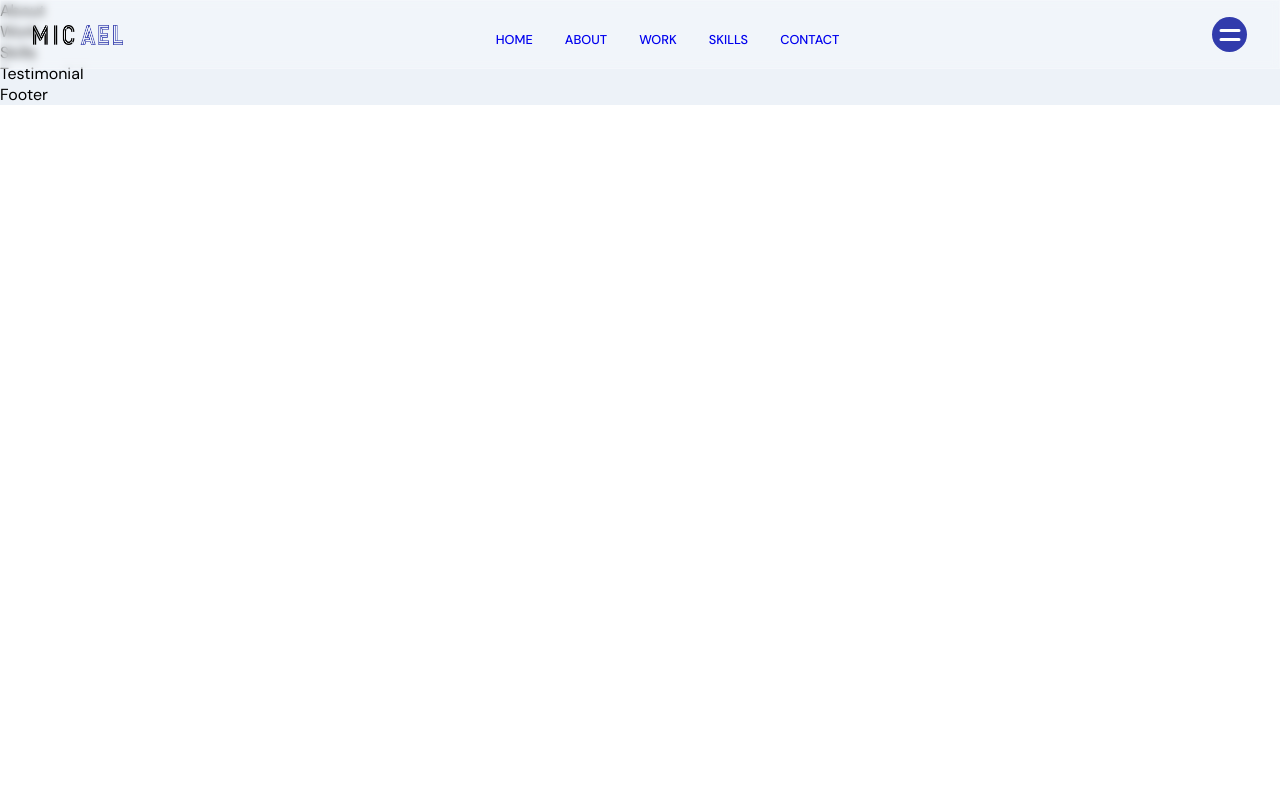
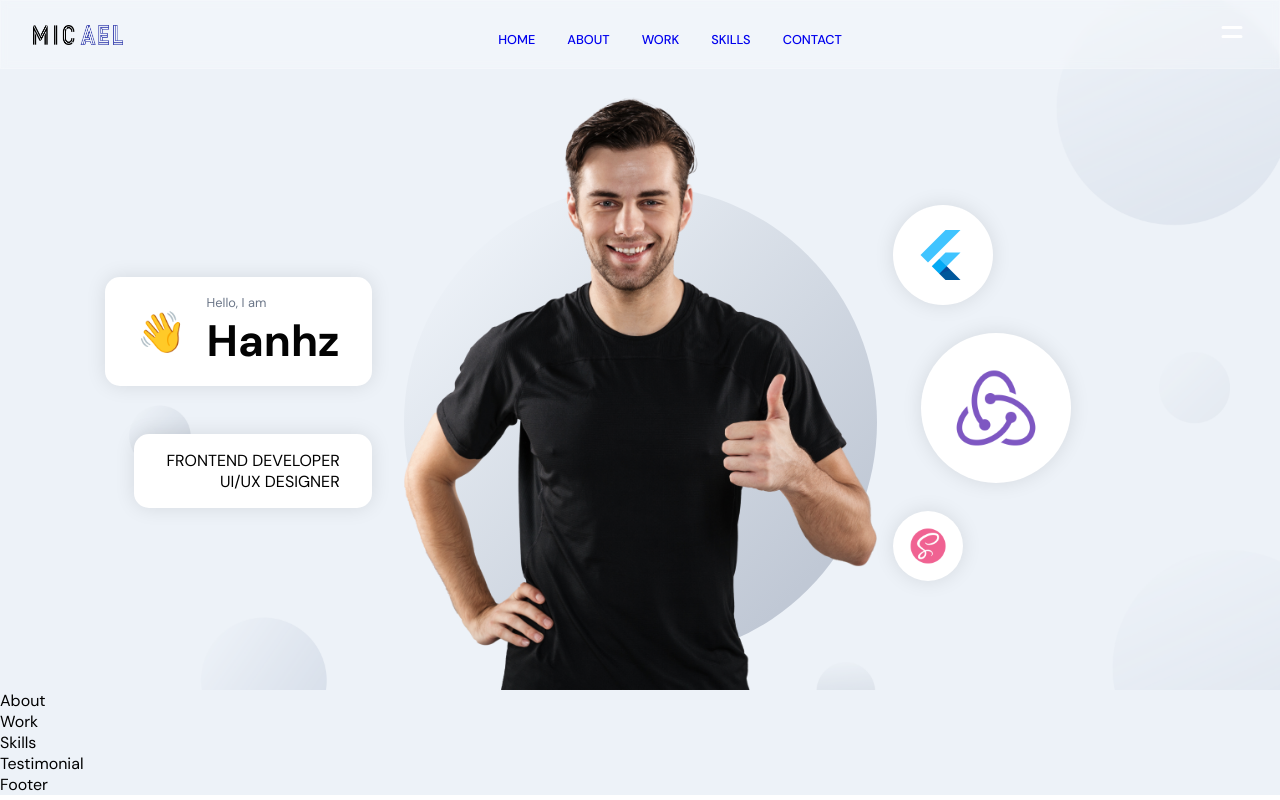
Before and after one commit to Hanhz2707/portfolio, a React (Create React App) app in the folder frontend_react/: page / in a window 1280 px wide. Built offline with nearby package versions, Linux system fonts and the light colour scheme.

Commit message:
updating navbar and header

```diff
--- a/frontend_react/src/components/Navbar/Navbar.jsx
+++ b/frontend_react/src/components/Navbar/Navbar.jsx
@@ -37,13 +37,15 @@
                             transition={{duration: 0.85, ease: 'easeOut'}}
                             className='app__navbar-menu--mobile'
                         >
-                            <HiX onClick={() => setToggle(false)} size={30} color='white'/>
+                            <HiX onClick={() => setToggle(false)}/>
+                            <ul>
                             {['home', 'about', 'work', 'skills', 'contact'].map((item) => (
                                 <li key={item}>
                                      {/* Using anchor tag to navigate to the respective section and close the menu => setToggle(false) */}
                                     <a onClick={() => setToggle(false)} href={`#${item}`}>{item}</a>
                                 </li>
                             ))}
+                            </ul>
                         </motion.div>
                     )
                 }
--- a/frontend_react/src/components/Navbar/Navbar.scss
+++ b/frontend_react/src/components/Navbar/Navbar.scss
@@ -81,22 +81,3 @@
         display: none;
     }
 }
-
-.app__navbar-menu {
-    width: 35px;
-    height: 35px;
-    border-radius: 50%;
-    position: relative;
-
-    display: flex;
-    justify-content: center;
-    align-items: center;
-    background:  var(--secondary-color);
-
-
-    @media screen and (max-width: 900px) {
-        display: block;
-        cursor: pointer;
-        font-size: 1.5rem;
-    }
-}
--- a/frontend_react/src/container/Header/Header.jsx
+++ b/frontend_react/src/container/Header/Header.jsx
@@ -1,10 +1,66 @@
 import React from 'react';
 import './Header.scss';
+import {motion} from 'framer-motion';
+import {images} from '../../constants';
+
+
+
+const scaleVariants = {
+  whileInView: {scale: [0, 1],opacity: [0, 1], transition: {duration: 1, ease: 'easeInOut'}}
+};
 
 const Header = () => {
-  return
-  (
-    <div>Header</div>
+  return (
+
+    <div id='home' className='app__header app__flex'>
+      <motion.div
+        whileInView={{x: [-100, 0], opacity: [0, 1], transition: {duration: 1.5}}}
+        transition={{duration: 0.5}}
+        className='app__header-info'
+      >
+        <div className='app__header-badge'>
+          <div className='badge-cmp app__flex'>
+            <span>👋</span>
+            <div style={{marginLeft: 20}}>
+              <p className='p-text'>Hello, I am</p>
+              <h1 className='head-text'>Hanhz</h1>
+            </div>
+          </div>
+          <div className='tag-cmp app__flex'>
+            <p className='tag-text'>Frontend Developer</p>
+            <p className='tag-text'>UI/UX Designer</p>
+          </div>
+
+        </div>
+
+      </motion.div>
+      <motion.div
+        whileInView={{opacity: [0, 1]}}
+        transition={{duration: 0.5, delayChildren: 0.5}}
+        className='app__header-img'>
+        <img src={images.profile} alt='profile_bg' />
+        <motion.img
+          whileInView={{scale: [0, 1]}}
+          transition={{duration: 1, ease: 'easeInOut'}}
+          src={images.circle}
+          alt='profile_circle'
+          className='overlay_circle'
+        />
+      </motion.div>
+
+      <motion.div
+        variant={scaleVariants}
+        whileInView={scaleVariants.whileInView}
+        className='app__header-circles'
+      >
+        {[images.flutter, images.redux, images.sass].map((circle, index) => (
+          <div className='circle-cmp app__flex' key={`circle-${index}`}>
+            <img src={circle} alt="circle" />
+          </div>
+        ))}
+
+      </motion.div>
+    </div>
   );
 };
 
--- a/frontend_react/src/container/Header/Header.scss
+++ b/frontend_react/src/container/Header/Header.scss
@@ -0,0 +1,196 @@
+#home {
+    position: relative;
+    background: url("../../assets/bgIMG.png");
+    background-size: cover;
+    background-position: center;
+    background-repeat: repeat;
+
+    // disable the default padding styles
+    .app__wrapper {
+      padding: 0;
+
+      .copyright {
+        display: none;
+      }
+    }
+  }
+
+  .app__header {
+    flex: 1;
+    width: 100%;
+    height: 100%;
+    flex-direction: row;
+
+    padding: 6rem 2rem 0rem;
+
+    @media screen and (min-width: 2000px) {
+      padding-top: 8rem;
+    }
+
+    @media screen and (max-width: 1200px) {
+      flex-direction: column;
+    }
+
+    @media screen and (max-width: 450px) {
+      padding: 6rem 1rem 2rem;
+    }
+  }
+
+  .app__header-info {
+    flex: 0.65;
+    display: flex;
+    flex-direction: column;
+    justify-content: flex-start;
+    align-items: flex-start;
+    height: 100%;
+
+    margin: 0 2rem;
+
+    @media screen and (max-width: 1200px) {
+      width: 100%;
+      margin-right: 0rem;
+    }
+  }
+
+  .app__header-badge {
+    width: 100%;
+    display: flex;
+    justify-content: flex-end;
+    align-items: flex-end;
+    flex-direction: column;
+
+    .badge-cmp,
+    .tag-cmp {
+      padding: 1rem 2rem;
+      background: var(--white-color);
+      border-radius: 15px;
+      flex-direction: row;
+      width: auto;
+
+      box-shadow: 0px 0px 20px rgba(0, 0, 0, 0.1);
+    }
+
+    .tag-cmp {
+      flex-direction: column;
+      margin-top: 3rem;
+
+      p {
+        width: 100%;
+        text-transform: uppercase;
+        text-align: right;
+      }
+    }
+
+    span {
+      font-size: 2.5rem;
+
+      @media screen and (min-width: 2000px) {
+        font-size: 5rem;
+      }
+    }
+
+    @media screen and (max-width: 1200px) {
+      justify-content: flex-start;
+      align-items: flex-start;
+    }
+  }
+
+  .app__header-circles {
+    flex: 0.75;
+    display: flex;
+    flex-direction: column;
+    justify-content: space-evenly;
+    align-items: flex-start;
+    height: 100%;
+    margin-left: 1rem;
+
+    div {
+      width: 100px;
+      height: 100px;
+      border-radius: 50%;
+
+      background: var(--white-color);
+      box-shadow: 0px 0px 20px rgba(0, 0, 0, 0.1);
+
+      img {
+        width: 60%;
+        height: 60%;
+      }
+    }
+
+    // circles with different height & width
+
+    div:nth-child(1) {
+      width: 100px;
+      height: 100px;
+    }
+
+    div:nth-child(2) {
+      margin: 1.75rem;
+      width: 150px;
+      height: 150px;
+    }
+
+    div:nth-child(3) {
+      width: 70px;
+      height: 70px;
+    }
+
+    @media screen and (min-width: 2000px) {
+      div:nth-child(2) {
+        width: 400px;
+        height: 400px;
+      }
+
+      div:nth-child(3) {
+        width: 170px;
+        height: 170px;
+      }
+
+      div:nth-child(1) {
+        width: 200px;
+        height: 200px;
+      }
+    }
+
+    @media screen and (max-width: 1200px) {
+      width: 100%;
+      flex-direction: row;
+      flex-wrap: wrap;
+      margin-left: 0;
+
+      div {
+        margin: 1rem;
+      }
+    }
+  }
+
+  .app__header-img {
+    flex: 1;
+    height: 100%;
+
+    display: flex;
+    justify-content: flex-end;
+    align-items: flex-end;
+    position: relative;
+
+    img {
+      width: 100%;
+      object-fit: contain;
+      z-index: 1;
+    }
+
+    .overlay_circle {
+      position: absolute;
+      left: 0;
+      right: 0;
+      bottom: 0;
+      z-index: 0;
+      width: 100%;
+      height: 90%;
+    }
+
+    @media screen and (max-width: 1200px) {
+      margin: 2rem 0;
+    }
+  }
```
